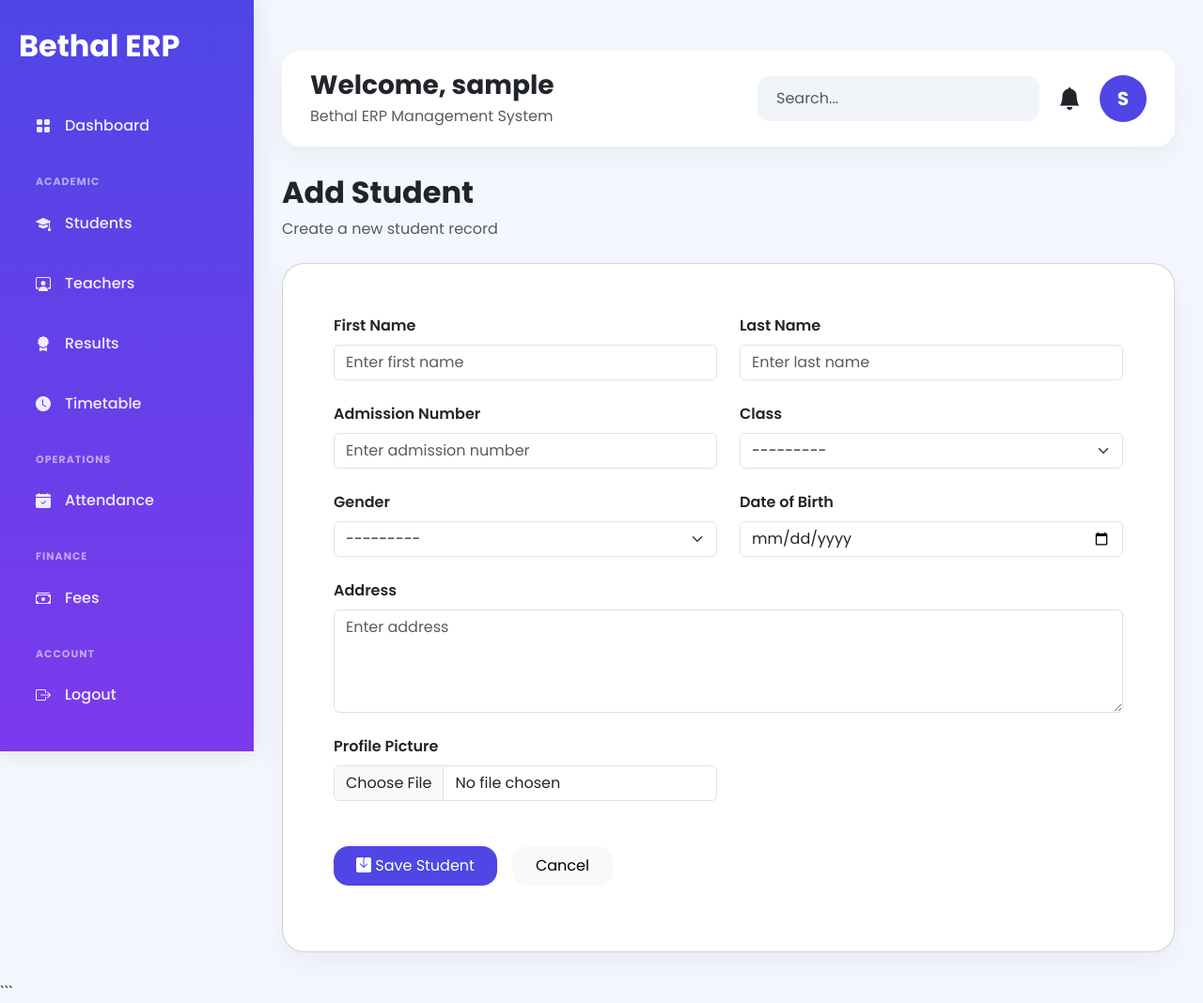
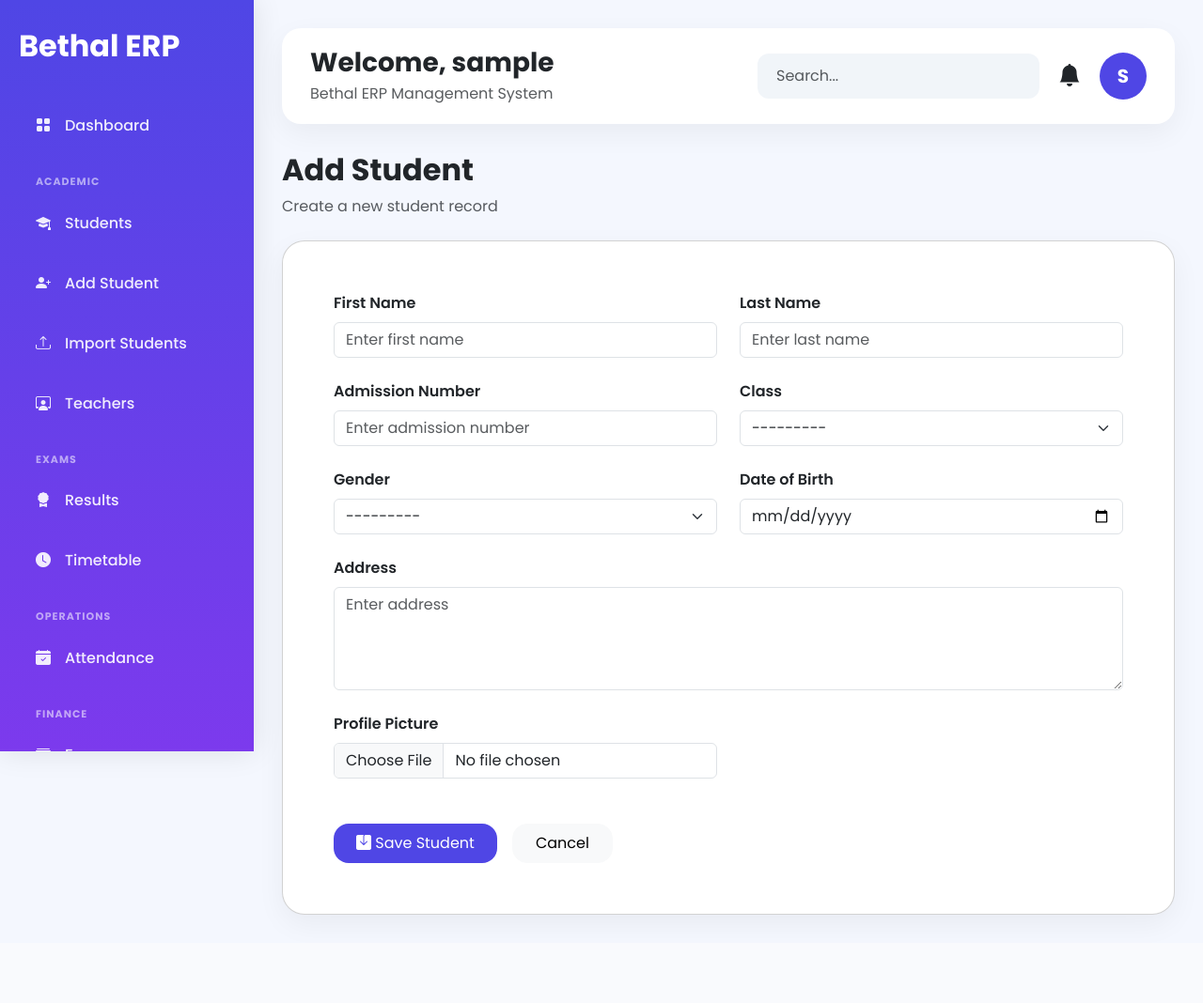
Before and after one commit to Mugilan-11/School_erp_system, a Django app: page /add-student/ in a window 1280 px wide. Shown: the whole page at 94% size. After the commit the page ends 980 px from the top, so only its background shows below. Run offline with Django 5.2, Linux system fonts and the light colour scheme; a user stored in the database is signed in; tables that the repository leaves empty hold one stand-in row (values such as "Sample post").

Commit message:
Made Student viewing changes

````diff
--- a/students/urls.py
+++ b/students/urls.py
@@ -1,35 +1,50 @@
 from django.urls import path
 
-from .views import add_student
-from .views import delete_student
-from .views import edit_student
-from .views import import_students
-from .views import student_list
+from .views import (
+    student_classes,
+    student_list,
+    add_student,
+    edit_student,
+    delete_student,
+    import_students,
+)
 
 urlpatterns = [
+
+    path(
+        "students/",
+        student_classes,
+        name="student_classes",
+    ),
+
     path(
         "student-list/",
         student_list,
         name="student_list",
     ),
+
     path(
         "add-student/",
         add_student,
         name="add_student",
     ),
+
     path(
         "edit-student/<int:id>/",
         edit_student,
         name="edit_student",
     ),
+
     path(
         "delete-student/<int:id>/",
         delete_student,
         name="delete_student",
     ),
+
     path(
         "import-students/",
         import_students,
         name="import_students",
     ),
+
 ]
--- a/students/views.py
+++ b/students/views.py
@@ -10,6 +10,22 @@ from .forms import ExcelUploadForm
 from .forms import StudentForm
 from .models import Student
 from .services import import_students_from_excel
+
+
+@role_required(
+    "ADMIN",
+    "TEACHER",
+)
+def student_classes(request):
+
+    return render(
+        request,
+        "students/student_classes.html",
+        {
+            "class_choices":
+            Student.CLASS_CHOICES
+        },
+    )
 
 
 @role_required(
--- a/templates/base/base.html
+++ b/templates/base/base.html
@@ -1,4 +1,3 @@
-```html
 <!DOCTYPE html>
 <html lang="en">
 
@@ -288,15 +287,27 @@
         </a>
     {% endif %}
 
+    <!-- ACADEMIC -->
+
     <div class="sidebar-section">
         Academic
     </div>
 
     {% if request.user.role == 'ADMIN' %}
 
-        <a href="/student-list/">
+        <a href="/students/">
             <i class="bi bi-mortarboard-fill"></i>
             <span>Students</span>
+        </a>
+
+        <a href="/add-student/">
+            <i class="bi bi-person-plus-fill"></i>
+            <span>Add Student</span>
+        </a>
+
+        <a href="/import-students/">
+            <i class="bi bi-upload"></i>
+            <span>Import Students</span>
         </a>
 
         <a href="/teacher-list/">
@@ -304,7 +315,34 @@
             <span>Teachers</span>
         </a>
 
+    {% elif request.user.role == 'TEACHER' %}
+
+        <a href="/students/">
+            <i class="bi bi-mortarboard-fill"></i>
+            <span>Students</span>
+        </a>
+
+    {% elif request.user.role == 'STUDENT' %}
+
+        <a href="/student-dashboard/">
+            <i class="bi bi-person-badge-fill"></i>
+            <span>My Profile</span>
+        </a>
+
+    {% elif request.user.role == 'PARENT' %}
+
+        <a href="/parent-dashboard/">
+            <i class="bi bi-person-heart"></i>
+            <span>Child Profile</span>
+        </a>
+
     {% endif %}
+
+    <!-- EXAMS -->
+
+    <div class="sidebar-section">
+        Exams
+    </div>
 
     <a href="/result-list/">
         <i class="bi bi-award-fill"></i>
@@ -316,6 +354,8 @@
         <span>Timetable</span>
     </a>
 
+    <!-- OPERATIONS -->
+
     <div class="sidebar-section">
         Operations
     </div>
@@ -325,6 +365,8 @@
         <span>Attendance</span>
     </a>
 
+    <!-- FINANCE -->
+
     <div class="sidebar-section">
         Finance
     </div>
@@ -333,6 +375,8 @@
         <i class="bi bi-cash-stack"></i>
         <span>Fees</span>
     </a>
+
+    <!-- ACCOUNT -->
 
     <div class="sidebar-section">
         Account
@@ -392,4 +436,3 @@
 
 </body>
 </html>
-```
````
Also changed, not shown: templates/students/student_classes.html (added, +59 -0 lines).
